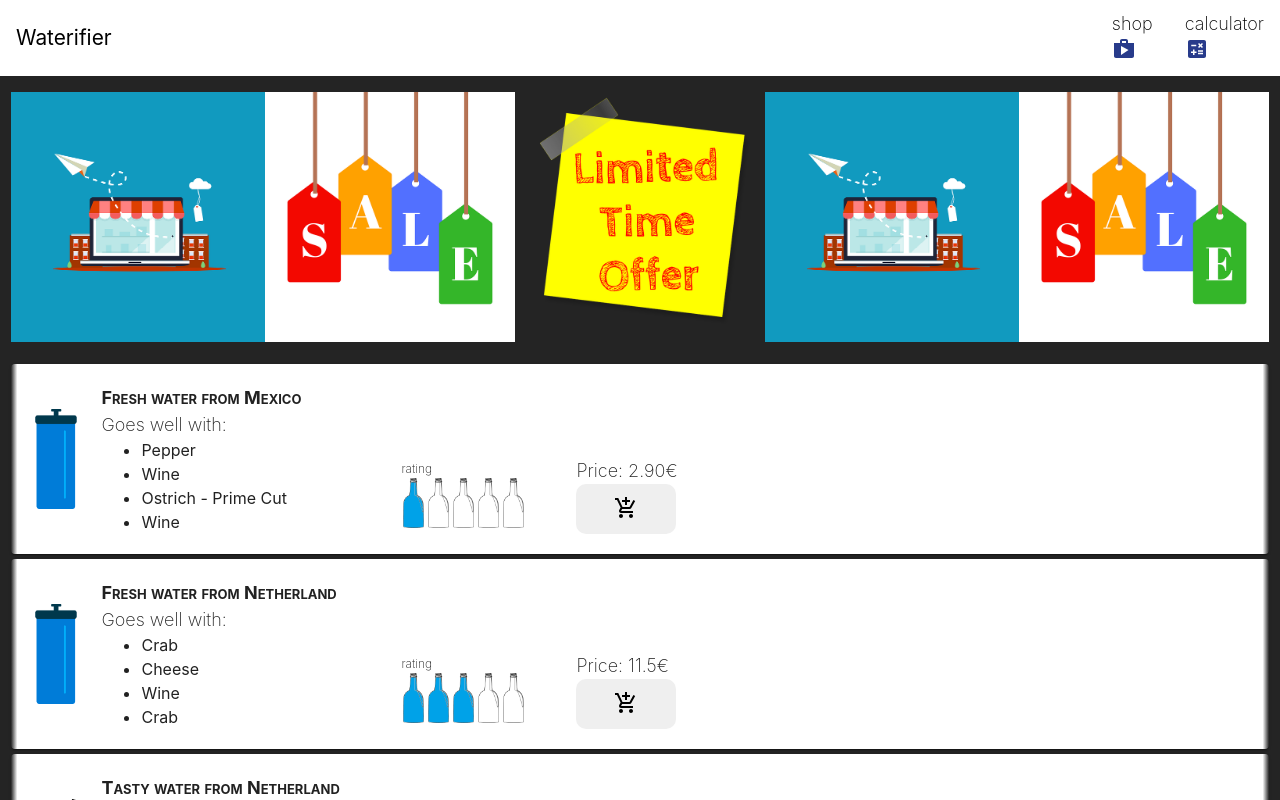
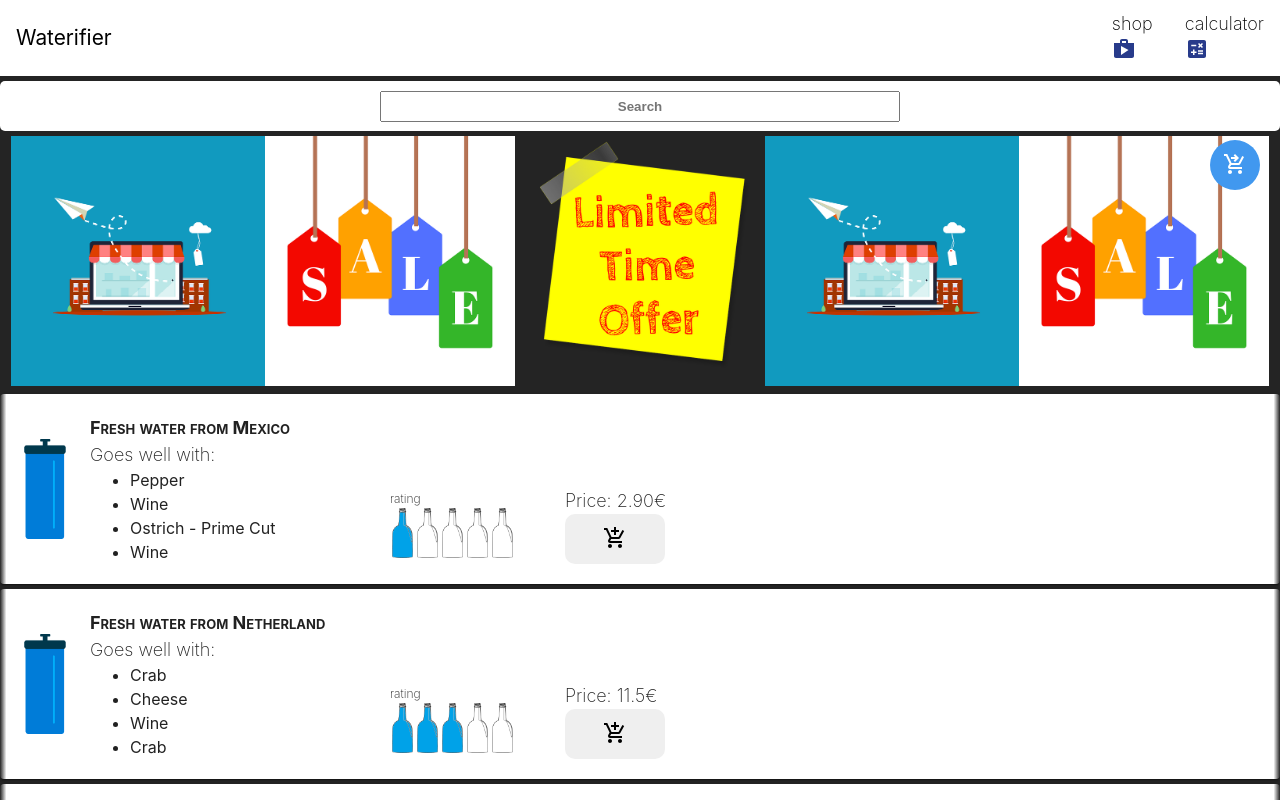
Before and after one commit to wepukka/Waterifier, a React (Vite) app: page /shop in a window 1280 px wide. Shown: the top 800 px of the page. Built offline with nearby package versions, Linux system fonts and the light colour scheme.

Commit message:
Shop css changes, added sticky cart button

```diff
--- a/src/Views/Shop/Shop.css
+++ b/src/Views/Shop/Shop.css
@@ -1,12 +1,7 @@
-.shop {
-  display: flex;
-  flex-direction: column;
-  height: 100%;
-}
 
 .shop-container {
+  max-width: 1280px;
   margin: auto;
-  max-width: 1280px;
 }
 
 .shop-container > ul {
--- a/src/Views/Shop/Shop.jsx
+++ b/src/Views/Shop/Shop.jsx
@@ -1,15 +1,20 @@
 import("./Shop.css");
 import("../../assets/global.css");
-import ProductList from "./components/ScrollableItemList/ProductList";
 import shop1 from "../../assets/shop1.png";
 import shop2 from "../../assets/shop2.png";
 import shop3 from "../../assets/shop3.png";
+
+import SearchBar from "./components/SearchBar/SearchBar";
+import ProductList from "./components/ScrollableItemList/ProductList";
 import ClickableAdvertisement from "./components/ClickableAdvertisement/ClickableAdvertisement";
+import CartButton from "./components/CartButton/CartButton";
 
 export default function Shop() {
   return (
     <div className="shop">
       <div className="shop-container">
+        <CartButton />
+        <SearchBar />
         <ClickableAdvertisement images={[shop1, shop2, shop3, shop1, shop2]} />
         <ProductList />
       </div>
--- /dev/null
+++ b/src/Views/Shop/components/CartButton/CartButton.css
@@ -0,0 +1,18 @@
+
+.cart-button {
+  position:fixed;
+  top: 120px;
+  right: 0px;
+  margin: 20px;
+  z-index: 1;
+  border-radius: 25px;
+  border: none;
+  width: 50px;
+  height: 50px;
+  background-color: rgb(65, 152, 239)
+}
+
+.cart-button:hover {
+  cursor: pointer;
+  background-color: rgb(24, 89, 159);
+}
--- /dev/null
+++ b/src/Views/Shop/components/CartButton/CartButton.jsx
@@ -0,0 +1,10 @@
+import ("./CartButton.css");
+
+import ShoppingCartCheckoutIcon from '@mui/icons-material/ShoppingCartCheckout';
+export default function CartButton() {
+  return (
+    <button className="cart-button">
+      <ShoppingCartCheckoutIcon sx={{color:"white"}}  />
+    </button>
+  );
+}
--- a/src/Views/Shop/components/ClickableAdvertisement/ClickableAdvertisement.css
+++ b/src/Views/Shop/components/ClickableAdvertisement/ClickableAdvertisement.css
@@ -2,10 +2,14 @@
   padding: 0;
   overflow: auto;
   white-space: nowrap;
+  margin: 2px;
+  text-align: center;
+
 }
 
 .clickable-advertisement > li {
   display: inline-block;
+
 }
 
 .image-link {
--- a/src/Views/Shop/components/ScrollableItemList/ProductList.css
+++ b/src/Views/Shop/components/ScrollableItemList/ProductList.css
@@ -5,7 +5,6 @@
 }
 .product-card {
   padding: 20px;
-  align-items: center;
   height: 150px;
   padding-left: 20px;
   gap: 20px;
--- /dev/null
+++ b/src/Views/Shop/components/SearchBar/SearchBar.css
@@ -0,0 +1,29 @@
+
+.search-bar {
+    display: flex;
+    align-items: center;
+    justify-content: center;
+    height: 50px;
+    border-radius: 5px;
+    margin-top: 5px;
+    margin-bottom: 5px;
+    width: 100%;
+    background-color: white;
+}
+
+.search-bar > input {
+    height: 25px;
+    width: 40%;
+}
+
+.search-bar > input::placeholder {
+    text-align: center;
+    font-weight: 600;
+ }
+
+
+@media only screen and (max-width: 600px) {
+    .search-bar > input {
+        width: 80%;
+    }
+}
--- /dev/null
+++ b/src/Views/Shop/components/SearchBar/SearchBar.jsx
@@ -0,0 +1,9 @@
+import ("./SearchBar.css");
+
+export default function SearchBar()  {
+    return (
+        <div className="search-bar">
+            <input type="text" placeholder="Search" />
+        </div>
+    )
+}
```
